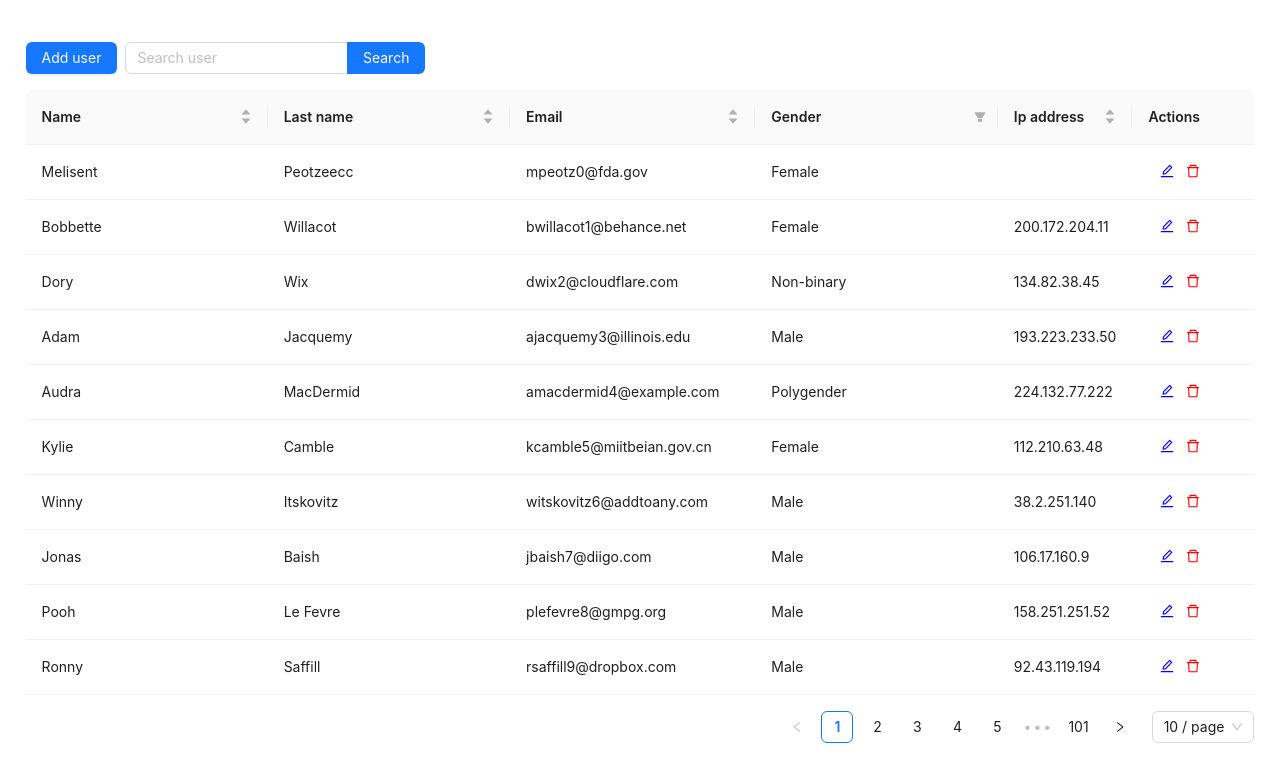
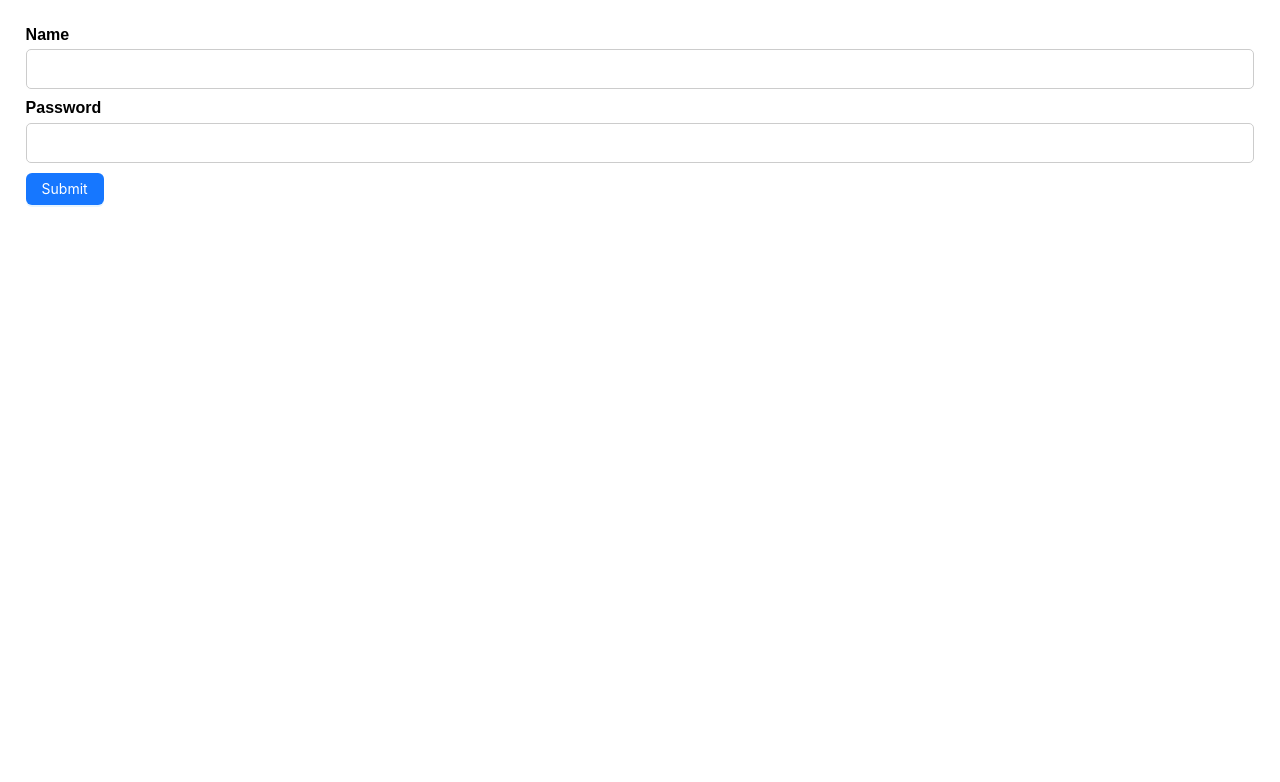
Before and after one commit to Sadig05/react-tasks, a React (Vite) app: page / in a window 1280 px wide. Shown: the top 782 px of the page. Built offline with nearby package versions, Linux system fonts and the light colour scheme; data requests are answered from the project's data file.

Commit message:
Task 5 is done

```diff
--- a/src/App.tsx
+++ b/src/App.tsx
@@ -5,16 +5,18 @@ import './App.css'
 import UserForm from "./components/UserForm";
 import UserList from "./components/UserList";
 import {Routes, Route} from "react-router-dom";
+import Task6 from "./Task6/Task6";
 function App() {
   const [count, setCount] = useState(0)
 
   return (
     <div className="App">
-        <Routes>
-            <Route path='/' element={<UserList/>}/>
-            <Route path='/user-form' element={<UserForm isEdit={false} user={null}/>}/>
-            <Route path='/user-form/:id' element={<UserForm isEdit={true} user={null}/>}/>
-        </Routes>
+        {/*<Routes>*/}
+        {/*    <Route path='/' element={<UserList/>}/>*/}
+        {/*    <Route path='/user-form' element={<UserForm isEdit={false} user={null}/>}/>*/}
+        {/*    <Route path='/user-form/:id' element={<UserForm isEdit={true} user={null}/>}/>*/}
+        {/*</Routes>*/}
+        <Task6/>
     </div>
   )
 }
--- /dev/null
+++ b/src/Task6/Task6.module.scss
@@ -0,0 +1,40 @@
+
+.form-container {
+  width: 500px;
+  margin: 0 auto;
+  padding: 20px;
+  border: 1px solid #ccc;
+  border-radius: 5px;
+}
+
+label {
+  display: block;
+  margin-bottom: 5px;
+  font-weight: bold;
+}
+
+input[type="text"],
+input[type="password"] {
+  width: 100%;
+  padding: 10px;
+  border: 1px solid #ccc;
+  border-radius: 5px;
+  margin-bottom: 10px;
+}
+
+.error {
+  color: red;
+  font-size: 14px;
+  margin-top: 5px;
+}
+
+
+input[type="text"].error,
+input[type="password"].error {
+  border-color: red;
+}
+
+label.error {
+  color: red;
+  font-weight: normal;
+}
--- /dev/null
+++ b/src/Task6/Task6.tsx
@@ -0,0 +1,68 @@
+import React from 'react';
+import { Formik, Form, Field, ErrorMessage } from 'formik';
+import * as Yup from 'yup';
+import axios from "../utils/axios";
+import styles from './Task6.module.scss'
+interface FormData {
+    name: string;
+    password: string;
+}
+import {Button } from 'antd'
+
+const validationSchema = Yup.object().shape({
+    name: Yup.string()
+        .min(3, 'Name must be at least 3 characters')
+        .max(50, 'Name must be at most 50 characters')
+        .required('Name is required'),
+    password: Yup.string()
+        .min(6, 'Password must be at least 6 characters')
+        .required('Password is required'),
+});
+
+const Task6 = () => {
+    const onSubmit = async (values: FormData) => {
+        try {
+            const response = await axios.post('/form-post', values);
+            console.log(response.data);
+        } catch (error) {
+            console.error(error);
+        }
+    };
+
+    return (
+        <div className={styles.formContainer}>
+
+            <Formik
+                initialValues={{
+                    name: '',
+                    password: '',
+                }}
+                validationSchema={validationSchema}
+                onSubmit={onSubmit}
+            >
+                {({ errors, touched }) => (
+                    <Form>
+                        <div>
+                            <label htmlFor="name">Name</label>
+                            <Field type="text" id="name" name="name" className={`${touched.name && errors.name ? styles.error : ''}`} />
+                            {touched.name && errors.name && <ErrorMessage name="name" component="div" className={styles.error} />}
+                        </div>
+
+                        <div>
+                            <label htmlFor="password">Password</label>
+                            <Field type="password" id="password" name="password" className={`${touched.password && errors.password ? styles.error : ''}`} />
+                            {touched.password && errors.password && <ErrorMessage name="password" component="div" className={styles.error} />}
+                        </div>
+
+
+                        <Button type="primary" htmlType='submit'>Submit</Button>
+                    </Form>
+                )}
+            </Formik>
+        </div>
+
+
+    );
+};
+
+export default Task6;
```
Also changed, not shown: db.json.
